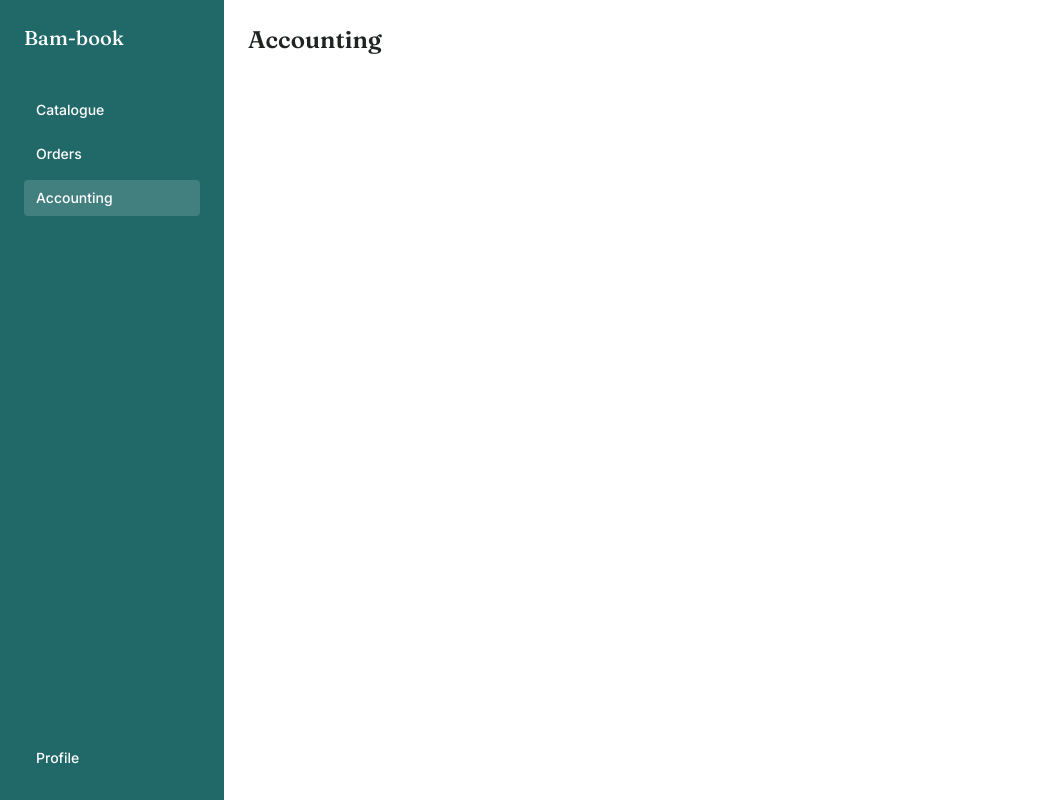
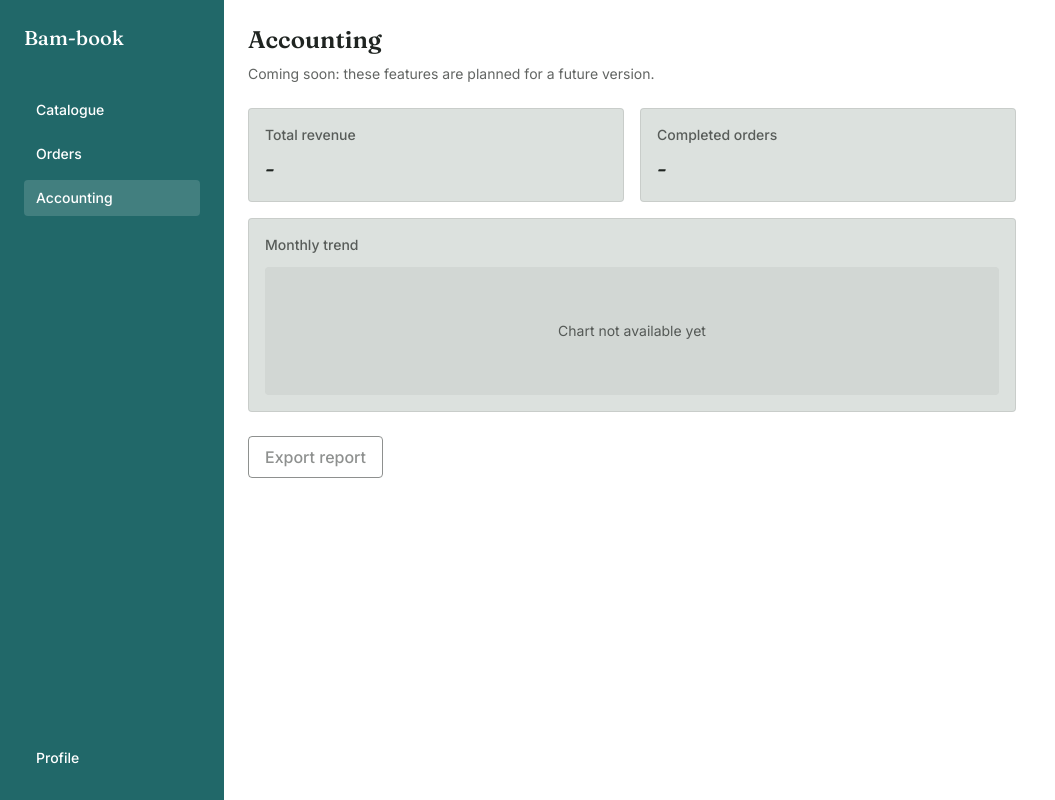
Before and after one commit to PietroCarlini/tff-bookstore-frontend, a Next.js app: page /bookshop/accounting in a window 1280 px wide. Shown: the whole page, without its empty margins (0-1055 px from the left). Built offline with nearby package versions, Linux system fonts and the light colour scheme.

Commit message:
Accounting stub page

```diff
--- a/src/app/(main)/bookshop/accounting/page.tsx
+++ b/src/app/(main)/bookshop/accounting/page.tsx
@@ -1,7 +1,36 @@
+import Button from "@/components/UI/Button";
+
 export default function AccountingPage() {
     return (
         <main className="p-6">
             <h1 className="font-heading text-2xl font-semibold text-carbon">Accounting</h1>
+            <p className="mt-2 font-sans text-sm text-carbon/70">
+                Coming soon: these features are planned for a future version.
+            </p>
+
+            <div className="mt-6 grid max-w-3xl grid-cols-2 gap-4">
+                <section className="rounded border border-carbon/10 bg-alabaster p-4">
+                    <h2 className="font-sans text-sm font-medium text-carbon/70">Total revenue</h2>
+                    <p className="mt-2 font-heading text-2xl text-carbon">-</p>
+                </section>
+
+                <section className="rounded border border-carbon/10 bg-alabaster p-4">
+                    <h2 className="font-sans text-sm font-medium text-carbon/70">Completed orders</h2>
+                    <p className="mt-2 font-heading text-2xl text-carbon">-</p>
+                </section>
+
+                {/* col-span-2: the chart takes the full width of the grid */}
+                <section className="col-span-2 rounded border border-carbon/10 bg-alabaster p-4">
+                    <h2 className="font-sans text-sm font-medium text-carbon/70">Monthly trend</h2>
+                    <div className="mt-3 flex h-32 items-center justify-center rounded bg-carbon/5">
+                        <p className="font-sans text-sm text-carbon/70">Chart not available yet</p>
+                    </div>
+                </section>
+            </div>
+
+            <div className="mt-6">
+                <Button variant="secondary" disabled>Export report</Button>
+            </div>
         </main>
     );
 }
```
